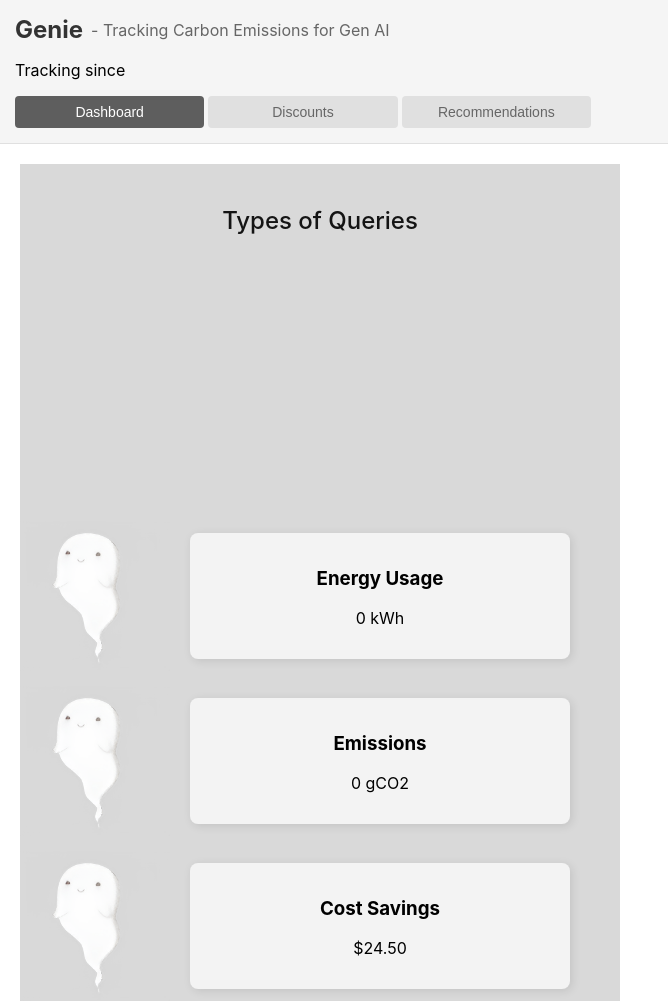
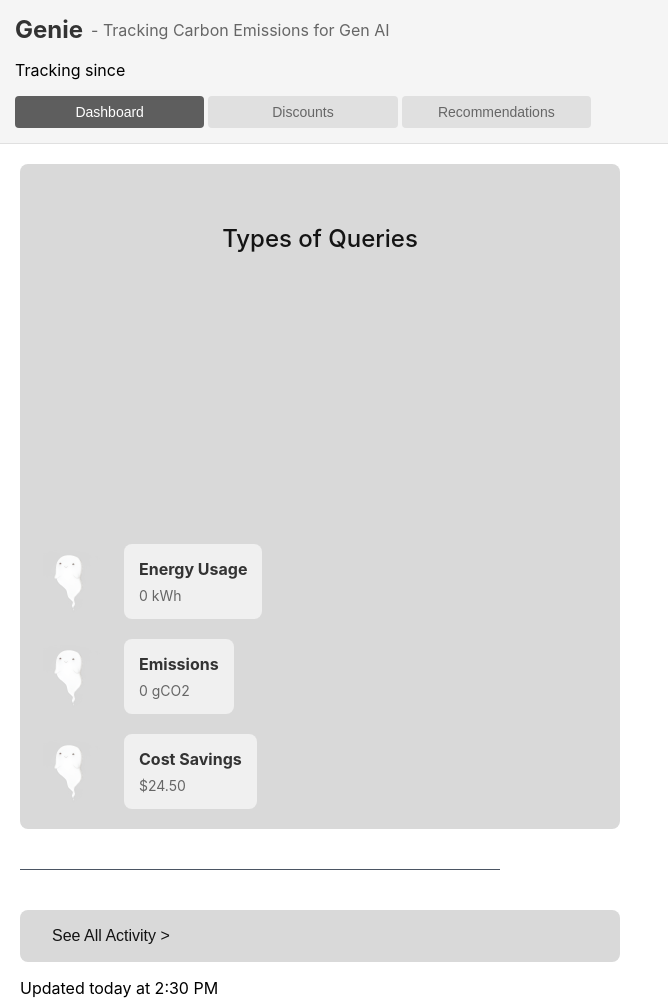
Before and after one commit to derekherrerq/Genie---Coogs-for-Energy-Hackathon, a website built with Vite: page index.html in a window 1280 px wide. Shown: the top 1004 px of the page, without its empty margins (0-668 px from the left). Built offline with nearby package versions, Linux system fonts and the light colour scheme; some packages are replaced by stand-ins of ours.

Commit message:
fixed styling

```diff
--- a/src/style.css
+++ b/src/style.css
@@ -5,34 +5,40 @@
   margin: 0;
   font-family: -apple-system, BlinkMacSystemFont, 'Segoe UI', Roboto, sans-serif;
 }
+
 #app {
   min-height: 500px;
   background: #ffffff;
 }
+
 .header {
   padding: 15px;
   background: #f5f5f5;
   border-bottom: 1px solid #e0e0e0;
   width: 150%;
 }
+
 .header-container {
   display: flex;
   align-items: center;
   gap: 8px;
   margin-bottom: 15px;
 }
+
 .header-container h1 {
   margin: 0;
   font-size: 24px;
   color: #333;
   font-family: -apple-system, BlinkMacSystemFont, 'Segoe UI', Roboto, sans-serif;
 }
+
 .header-container .subtitle {
   margin: 0;
   font-size: 16px;
   color: #666;
   font-weight: normal;
 }
+
 .tab-nav {
   display: flex;
   gap: 4px;
@@ -40,6 +46,7 @@
   justify-content: flex-start; /* Align tabs to the left */
   width: 60%; /* Make container full width */
  }
+
 .tab-btn {
   flex: 1;
   padding: 8px 16px;
@@ -52,74 +59,89 @@
   transition: all 0.2s ease;
   white-space: nowrap;
 }
+
 .tab-btn:hover {
   background: #d0d0d0;
 }
+
 .tab-btn.active {
   background: #5e5e5e;
   color: white;
 }
+
 .tab-container {
   padding: 20px;
 }
+
 .tab-content {
   display: none;
   opacity: 0;
   transition: opacity 0.3s ease;
 }
+
 .tab-content.active {
   opacity: 1;
   display: block;
 }
+
 h2 {
   margin: 0 0 20px;
   font-size: 18px;
   color: #333;
 }
 
-
-.dashboard-stats {
-  display: flex;
-  grid-template-columns: repeat(2, 1fr);
-  display: flex;
-  flex-direction: column; /* Stack items vertically */
-  align-items: center; /* Center align elements */
-  gap: 15px;
-}
-.queries{
-  background-color: #D9D9D9;
-  padding-top: 2px;
-}
-.discount-list {
-  display: flex;
-  flex-direction: column;
-  gap: 15px;
-}
 .dashboard-stats {
   display: grid;
   grid-template-columns: repeat(1, 1fr);
-  gap: 15px;
+  gap: 20px;
 }
+
+.queries {
+  background-color: #D9D9D9;
+  padding: 20px;
+  border-radius: 8px;
+}
+
+.discount-list,
+.rec-list {
+  display: flex;
+  flex-direction: column;
+  gap: 20px;
+}
+
+.stat-card,
+.discount-card,
+.tip-content {
+  background: #f0f0f0;
+  padding: 15px;
+  border-radius: 8px;
+}
+
 .discount-card {
   display: flex;
   justify-content: space-between;
   align-items: center;
-  padding: 20px;
-  background: #f0f0f0;
-  border-radius: 8px;
 }
+
 .discount-card-content {
   flex-grow: 1;
 }
-.discount-card h3 {
+
+.discount-card h3,
+.stat-card h3 {
   margin: 0 0 8px;
   font-size: 16px;
   color: #333;
 }
-.discount-card p {
+
+.discount-card p,
+.stat-card p,
+.tip-content p {
   margin: 0;
   color: #666;
+  font-size: 14px;
 }
+
 .claim-btn {
   padding: 8px 16px;
   background-color: #3498db;
@@ -132,14 +154,17 @@
   margin-left: 20px;
   white-space: nowrap;
 }
+
 .claim-btn:hover:not(.disabled) {
   background-color: #2980b9;
 }
+
 .claim-btn.disabled {
   background-color: #ccc;
   cursor: not-allowed;
   opacity: 0.7;
 }
+
 .rec-card {
   display: flex;
   align-items: flex-start;
@@ -148,17 +173,14 @@
   border: none;
   padding: 0;
 }
-.genie-icon {
+
+.genie-icon,
+.genie-logo {
   width: 64px;
   height: 64px;
   object-fit: contain;
 }
-.tip-content {
-  flex-grow: 1;
-  background: #f0f0f0;
-  border-radius: 8px;
-  padding: 12px;
-}
+
 .tip-header {
   display: flex;
   align-items: center;
@@ -167,90 +189,56 @@
   font-size: 14px;
   color: #333;
 }
-.tip-content p {
-  margin: 0;
-  color: #666;
-  font-size: 14px;
-}
-.rec-card h3 {
-  display: none;
-}
+
 .tip-header span {
   font-weight: bold;
 }
 
-.see-all-activity{
+.see-all-activity {
   background-color: #D9D9D9;
-  color: var(--Primary, #141414);
+  color: #141414;
   text-align: left;
   border: none;
-  font-size: 1rem;
   cursor: pointer;
-  display:flex;
   display: flex;
-  padding: 16px 32px 17px 32px;
+  padding: 16px 32px;
   align-self: stretch;
   border-radius: 8px;
   font-size: 16px;
-  font-style: normal;
   font-weight: 500;
-  line-height: 125%; /* 20px */
-  width:100%;
-  margin-top: 40px;
-
-}
-.Queries-header{
-  color: var(--Primary, #141414);
-  text-align: center;
-  border: none;
-  font-size: 1rem;
-  cursor: pointer;
-  display:flex;
-  justify-content: center;
-  align-items: center;
-  align-self: stretch;
-  border-radius: 8px;
-  font-size: 24px;
-  font-style: normal;
-  font-weight: 500;
-  line-height: 125%; /* 20px */
+  line-height: 125%;
+  width: 100%;
   margin-top: 40px;
 }
 
-.update-time{
+.Queries-header {
+  color: #141414;
+  text-align: center;
+  font-size: 24px;
+  font-weight: 500;
+  line-height: 125%;
+  margin-top: 40px;
+  display: flex;
+  justify-content: center;
+  align-items: center;
+}
+
+.update-time {
   margin-bottom: 40px !important;
 }
+
 .stats-container {
   display: flex;
-  align-items: center; /* Align items in a row */
-  gap: 20px; /* Space between the logo and stats */
+  align-items: center;
+  gap: 20px;
 }
 
-.genie-logo {
-  width: 150px; /* Adjust the logo size */
-  height: auto;
-}
-
-.stats-info {
-  display: flex;
-  gap: 15px; /* Space between the stat cards */
-}
-
-.stat-card {
-  background: #f3f3f3;
-  padding: 15px;
-  border-radius: 8px;
-  text-align: center;
-  width: 350px;
-  box-shadow: 2px 2px 10px rgba(0, 0, 0, 0.1);
-}
 .solid-divider {
   display: flex;
   align-items: center;
   width: 100%;
   max-width: 480px;
-  margin: 20px 0;
-  margin-bottom:-50px;
+  margin: 40px 0;
 }
 
 .line {
```
